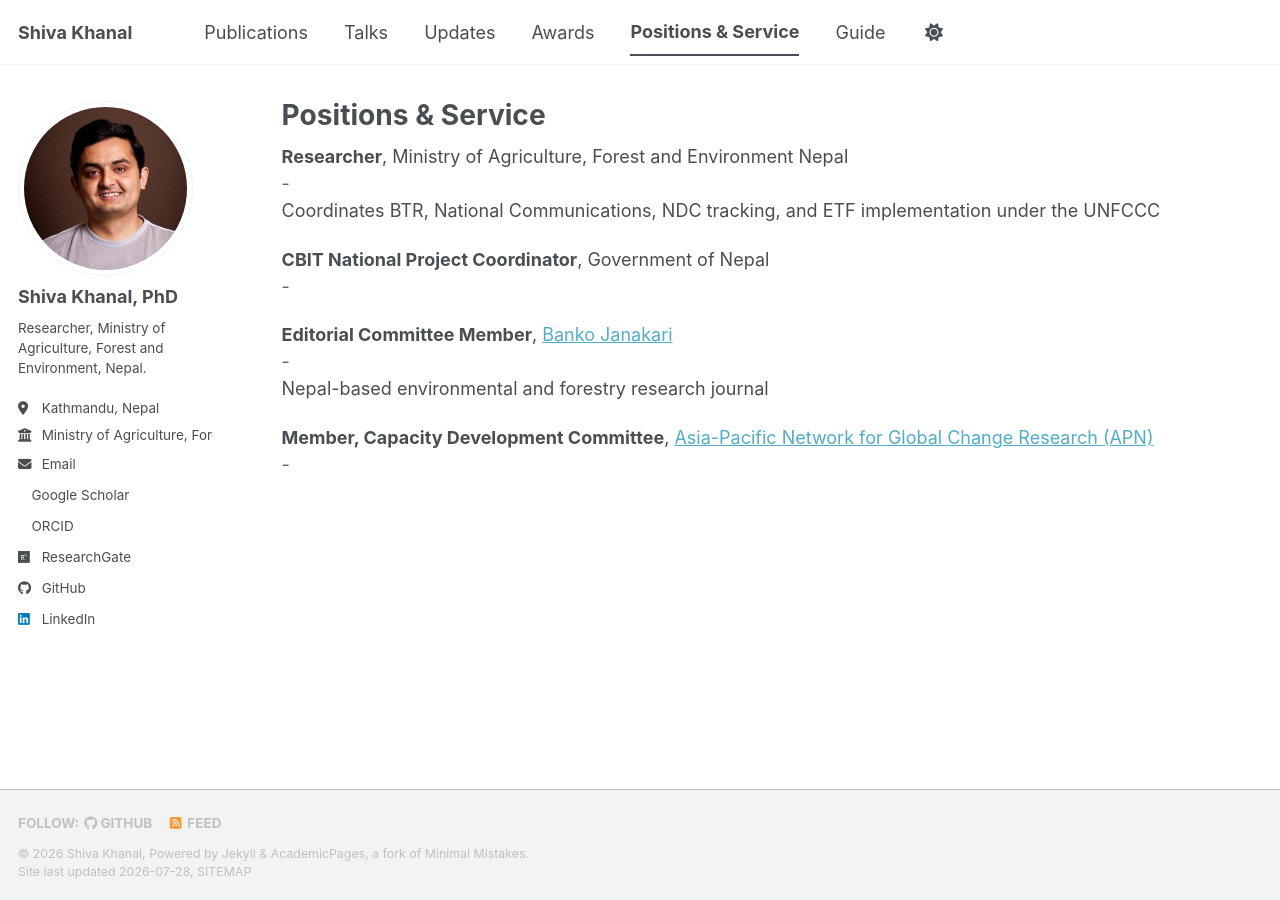
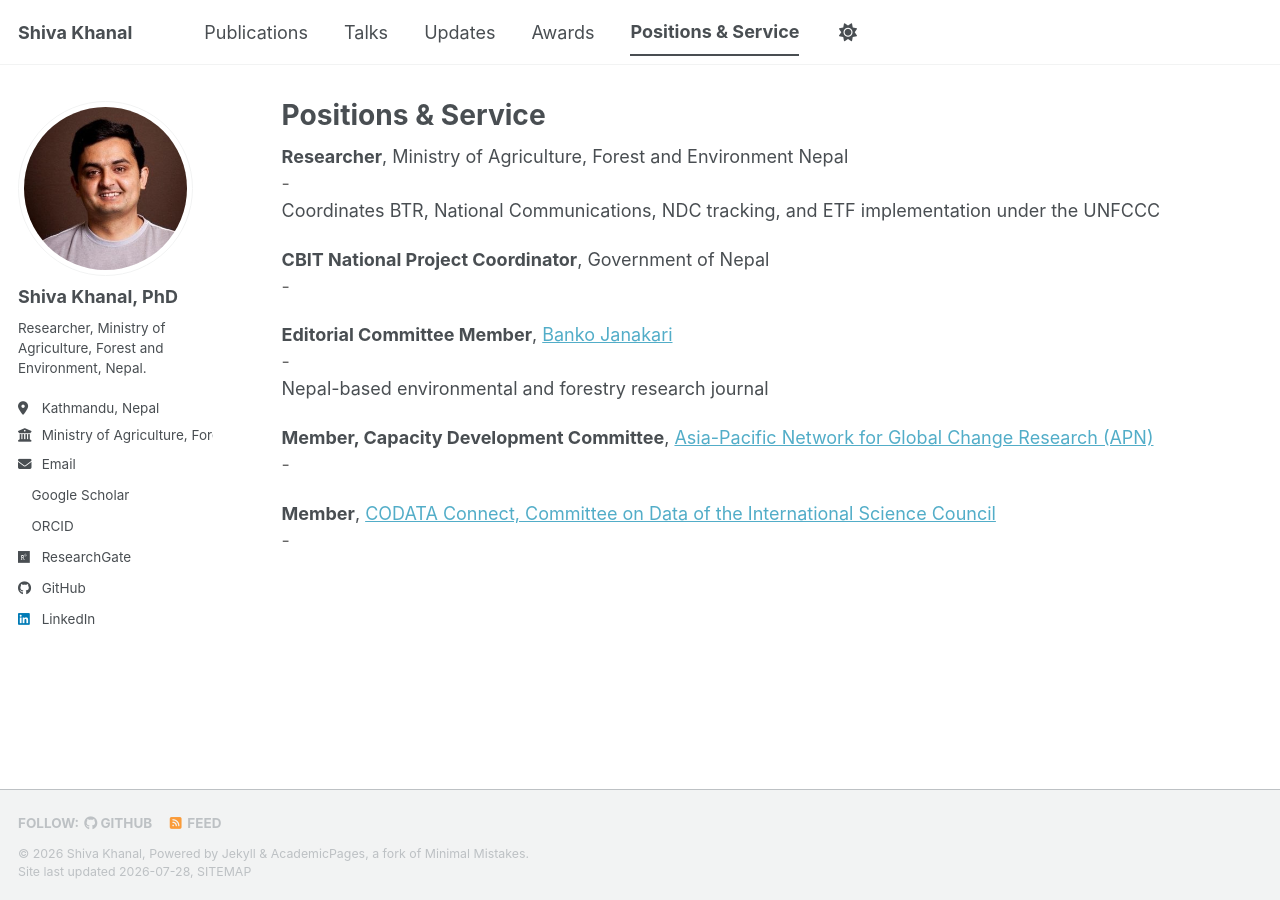
Before and after one commit to shivakhanal/shivakhanal.github.io, a Jekyll site: the page built from _pages/positions.md, in a window 1280 px wide. Built offline with Jekyll 4.4.1, drawn with Linux system fonts in a browser that asks for light colours; a style sheet for code colours, icons or effects is not loaded.

```diff
--- a/_data/navigation.yml
+++ b/_data/navigation.yml
@@ -15,5 +15,5 @@
   - title: "Positions & Service"
     url: /positions/
 
-  - title: "Guide"
-    url: /markdown/
+  # - title: "Guide"
+  #   url: /markdown/
--- a/_data/positions.yml
+++ b/_data/positions.yml
@@ -24,3 +24,10 @@
   start: ""
   end: ""
   description: ""
+
+- title: "Member"
+  organization: "CODATA Connect, Committee on Data of the International Science Council"
+  link: "https://codata.org/initiatives/data-skills/codata-connect/members-2/"
+  start: ""
+  end: ""
+  description: ""
```
Also changed, not shown: _pages/about.md (line endings or trailing spaces).
